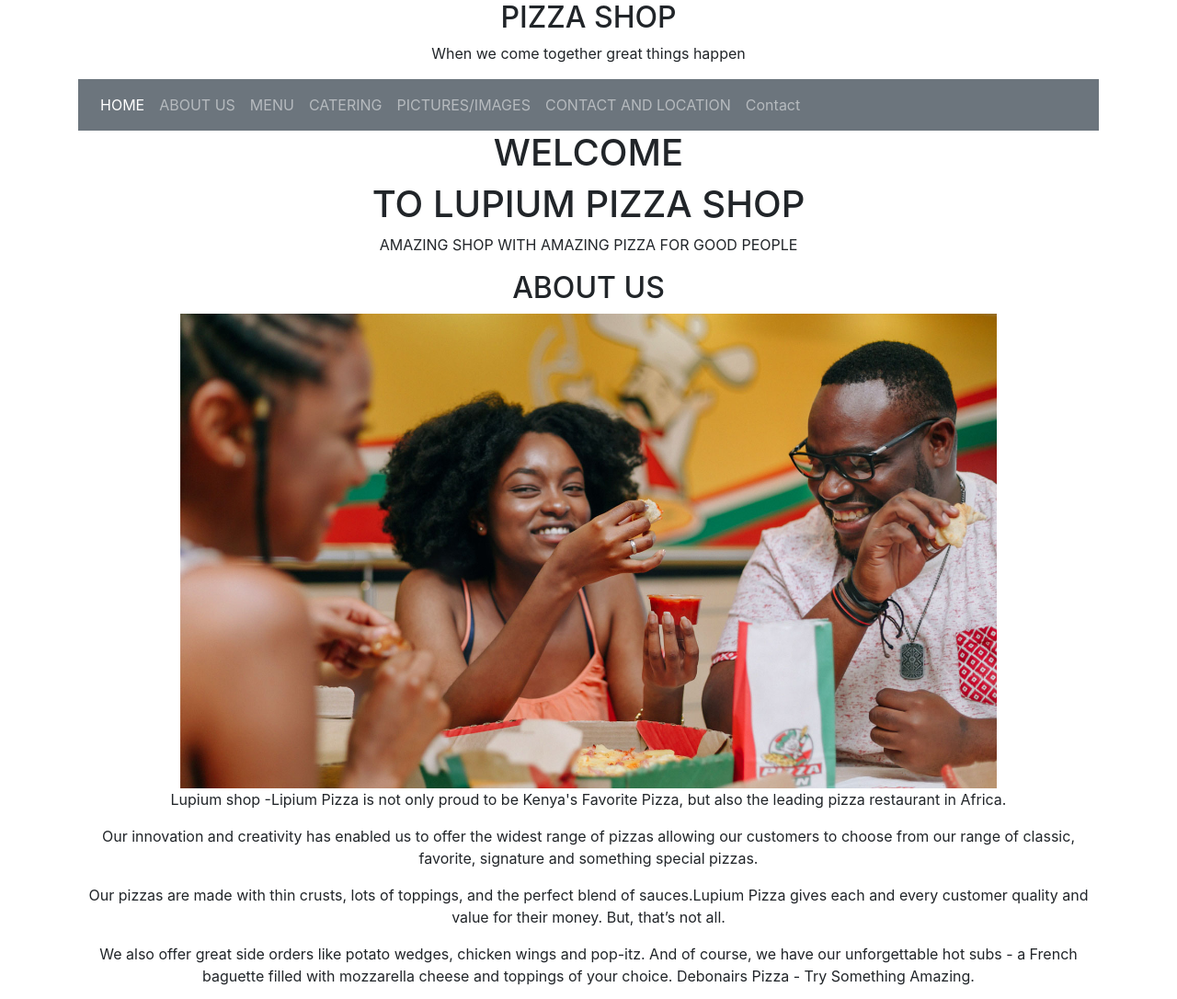
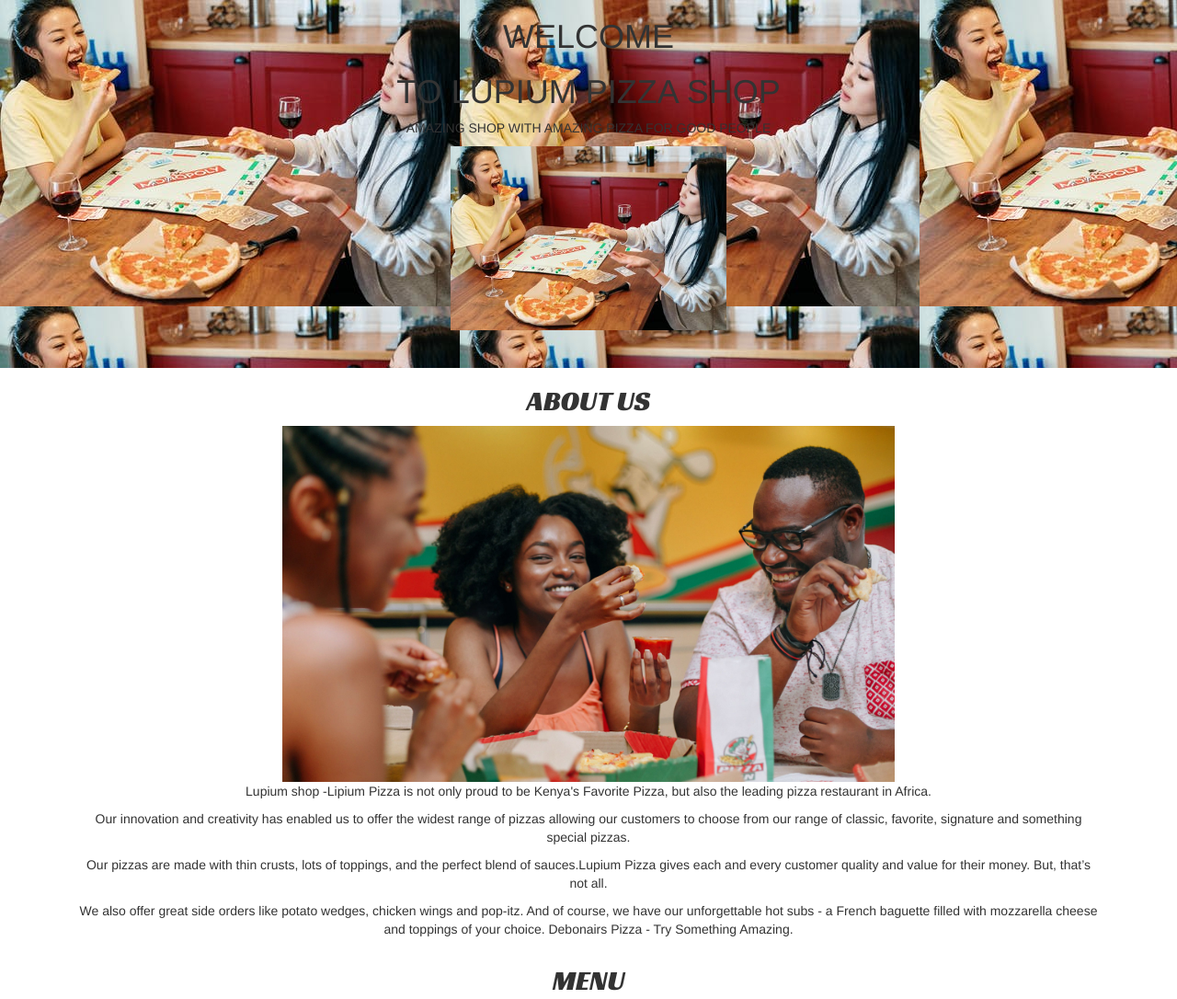
Before and after one commit to Dj-gwadz/Pizza, a plain HTML site: page index.html in a window 1280 px wide. Shown: the top 1086 px of the page at 92% size. Drawn offline with nearby package versions, Linux system fonts and the light colour scheme.

Commit message:
added image to the header

```diff
--- a/index.css
+++ b/index.css
@@ -0,0 +1,12 @@
+@import url('https://fonts.googleapis.com/css2?family=Racing+Sans+One&display=swap');
+.header{
+    background: url("../pizza/images/pexels-photo-4004424.jpeg");
+    height: 50vh;
+    background-color: peru;
+
+
+}
+
+h2{
+    font-family: 'Racing Sans One', cursive;
+}
--- a/index.html
+++ b/index.html
@@ -1,69 +1,29 @@
 <!DOCTYPE html>
 <html lang = "en">
-   <head>
-      <!-- Meta tags -->
-      <meta charset = "utf-8">
-      <meta name = "viewport" content = "width = device-width, initial-scale = 1, shrink-to-fit = no">
-
-      <!-- Bootstrap CSS -->
-      <link rel = "stylesheet"
-         href = "https://stackpath.bootstrapcdn.com/bootstrap/4.1.3/css/bootstrap.min.css"
-         integrity = "sha384-MCw98/SFnGE8fJT3GXwEOngsV7Zt27NXFoaoApmYm81iuXoPkFOJwJ8ERdknLPMO"
-         crossorigin = "anonymous">
-
-      <title>PIZZA SHOP</title>
-   </head>
-
-   <body>
-      <div class = "container text-center">
-         <h2>PIZZA SHOP</h2>
-         <p>When we come together great things happen</p>
-         <nav class = "navbar navbar-expand-sm navbar-dark bg-secondary">
-            <button class = "navbar-toggler" type = "button" data-toggle = "collapse"
-               data-target = "#navbarSupportedContent"
-               aria-controls = "navbarSupportedContent" aria-expanded = "false"
-               aria-label = "Toggle navigation">
-
-               <span class = "navbar-toggler-icon"></span>
-            </button>
-
-            <div class = "collapse navbar-collapse text-center" id = "navbarSupportedContent">
-               <ul class = "navbar-nav mr-auto text-center">
-                  <li class = "nav-item active">
-                     <a class = "nav-link" href = "#">HOME
-                        <span class = "sr-only">(current)</span>
-                     </a>
-                  </li>
-                  <li class = "nav-item">
-                     <a class = "nav-link" href = "#">ABOUT US</a>
-                  </li>
-                  <li class = "nav-item">
-                     <a class = "nav-link" href = "#">MENU</a>
-                  </li>
-                  <li class = "nav-item">
-                    <a class = "nav-link" href = "#">CATERING</a>
-                 </li>
-                 <li class = "nav-item">
-                    <a class = "nav-link" href = "#">PICTURES/IMAGES</a>
-                 </li>
-                 <li class = "nav-item">
-                    <a class = "nav-link" href = "#">CONTACT AND LOCATION</a>
-                 </li>
-                 <li class = "nav-item">
-                    <a class = "nav-link" href = "#">Contact</a>
-                 </li>
-               </ul>
-
-            </div>
-         </nav>
-      </div>
-
-      <section class="container HOME">
-        <div class=" row header text-center">
+    <head>
+        <meta charset="UTF-8">
+        <meta name="viewport" content="width=device-width, initial-scale=1.0">
+        <title>Lupium pizz shop</title>
+        <link
+        rel="stylesheet"
+        href="https://stackpath.bootstrapcdn.com/bootstrap/4.3.1/css/bootstrap.min.css"
+        integrity="sha384-ggOyR0iXCbMQv3Xipma34MD+dH/1fQ784/j6cY/iJTQUOhcWr7x9JvoRxT2MZw1T"
+        crossorigin="anonymous"
+      />
+        <link rel="stylesheet" href="https://maxcdn.bootstrapcdn.com/bootstrap/3.4.1/css/bootstrap.min.css">
+        <met name="viewport" content="width=device-width, intial-scale=1" />
+        <link rel="stylesheet" type="text/css" href="real.css" />
+        <link rel="stylesheet" type="text/css" href="index.css">
+    </head>
+    <body>
+      <section>
+          <div class="header">
+        <div class=" row text-center">
             <div class="col-md-12">
               <h1>WELCOME</h1>
               <h1>TO LUPIUM PIZZA SHOP</h1>
               <p>AMAZING SHOP WITH AMAZING PIZZA FOR GOOD PEOPLE</p>
+              <img src="images/pexels-photo-4004424.jpeg"  height="200px">
             </div>
           </div>
       </section>
@@ -73,7 +33,7 @@
               <div class="col-md-12">
                   <h2>ABOUT US</h2>
                   <div>
-                      <img src="images/9-countries-d-1.jpg" height="100%" width="80%">
+                      <img src="images/9-countries-d-1.jpg" height="90%" width="60%">
                   </div>
                     <p>Lupium shop -Lipium Pizza is not only proud to be Kenya's Favorite Pizza, but also the leading pizza restaurant in Africa.</p>
                     <p>Our innovation and creativity has enabled us to offer the widest range of pizzas allowing our customers to choose from our range of classic, favorite, signature and something special pizzas.</p>
```
